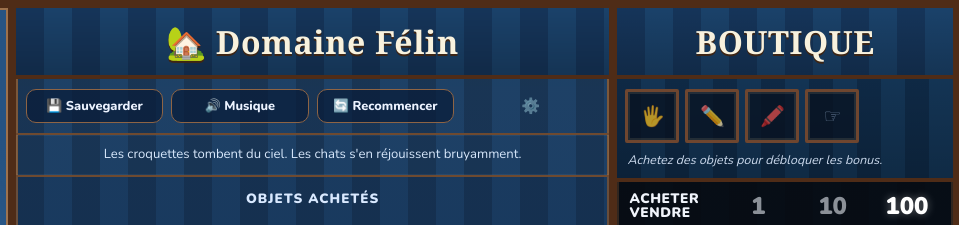
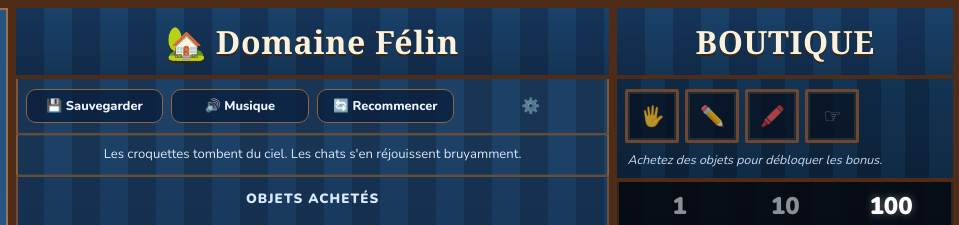
Before and after one commit to jeanbaptisteq/cookie_clicker, a website: page index.html in a window 1280 px wide. Shown: the top 225 px of the page, 321-1280 px from the left. Drawn offline with nearby package versions, Linux system fonts and the light colour scheme.

Commit message:
Remove Acheter/Vendre label from buy amount row

```diff
--- a/css/main.css
+++ b/css/main.css
@@ -1171,7 +1171,7 @@
     }
     #buy-amount-row {
       display: grid;
-      grid-template-columns: 1.3fr 1fr 1fr 1fr;
+      grid-template-columns: repeat(3, 1fr);
       align-items: center;
       gap: 6px;
       padding: 8px 12px;
@@ -1179,13 +1179,6 @@
       background: rgba(8,10,14,0.72);
       color: #d2d7de;
       font-weight: 900;
-    }
-    .buy-label {
-      text-transform: uppercase;
-      letter-spacing: 0.04em;
-      color: #f0f4fb;
-      font-size: 0.86rem;
-      line-height: 1.03;
     }
     .buy-step {
       text-align: center;
--- a/index.html
+++ b/index.html
@@ -72,7 +72,6 @@
       <div id="upgrades-empty">Achetez des objets pour débloquer les bonus.</div>
     </div>
     <div id="buy-amount-row">
-      <span class="buy-label">Acheter<br>Vendre</span>
       <span class="buy-step">1</span>
       <span class="buy-step">10</span>
       <span class="buy-step active">100</span>
```
